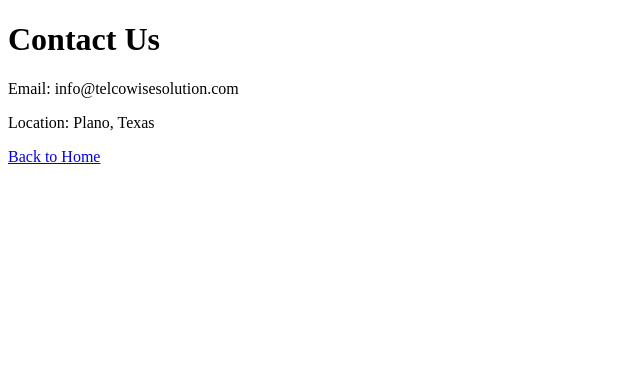
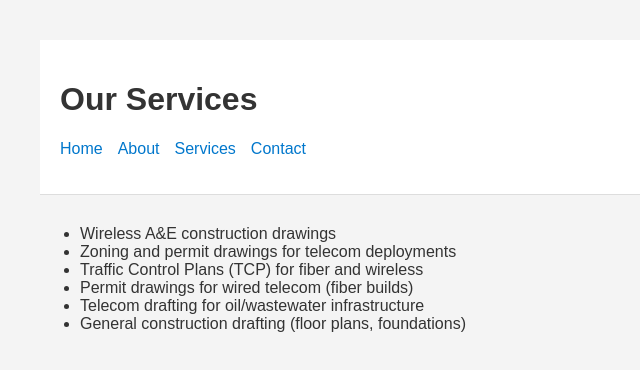
Before and after one commit to rsadogurskiy/telcowise-website, a plain HTML site: page services.html in a window 1280 px wide. Shown: the whole page, without its empty margins (0-640 px from the left). Drawn offline with Linux system fonts and the light colour scheme.

Commit message:
Corrected contacts, about and services

```diff
--- a/services.html
+++ b/services.html
@@ -1,13 +1,32 @@
 <!DOCTYPE html>
 <html lang="en">
 <head>
-  <meta charset="UTF-8">
-  <title>Contact - Telcowise Solutions</title>
+  <meta charset="UTF-8" />
+  <title>Services - Telcowise Solutions</title>
+  <link rel="stylesheet" href="styles.css" />
 </head>
 <body>
-  <h1>Contact Us</h1>
-  <p>Email: info@telcowisesolution.com</p>
-  <p>Location: Plano, Texas</p>
-  <a href="index.html">Back to Home</a>
+  <header>
+    <h1>Our Services</h1>
+    <nav>
+      <ul>
+        <li><a href="index.html">Home</a></li>
+        <li><a href="about.html">About</a></li>
+        <li><a href="services.html">Services</a></li>
+        <li><a href="contact.html">Contact</a></li>
+      </ul>
+    </nav>
+  </header>
+
+  <main>
+    <ul>
+      <li>Wireless A&E construction drawings</li>
+      <li>Zoning and permit drawings for telecom deployments</li>
+      <li>Traffic Control Plans (TCP) for fiber and wireless</li>
+      <li>Permit drawings for wired telecom (fiber builds)</li>
+      <li>Telecom drafting for oil/wastewater infrastructure</li>
+      <li>General construction drafting (floor plans, foundations)</li>
+    </ul>
+  </main>
 </body>
 </html>
```
Also changed, not shown: about.html (+18 -6 lines), contact.html (+18 -5 lines).
